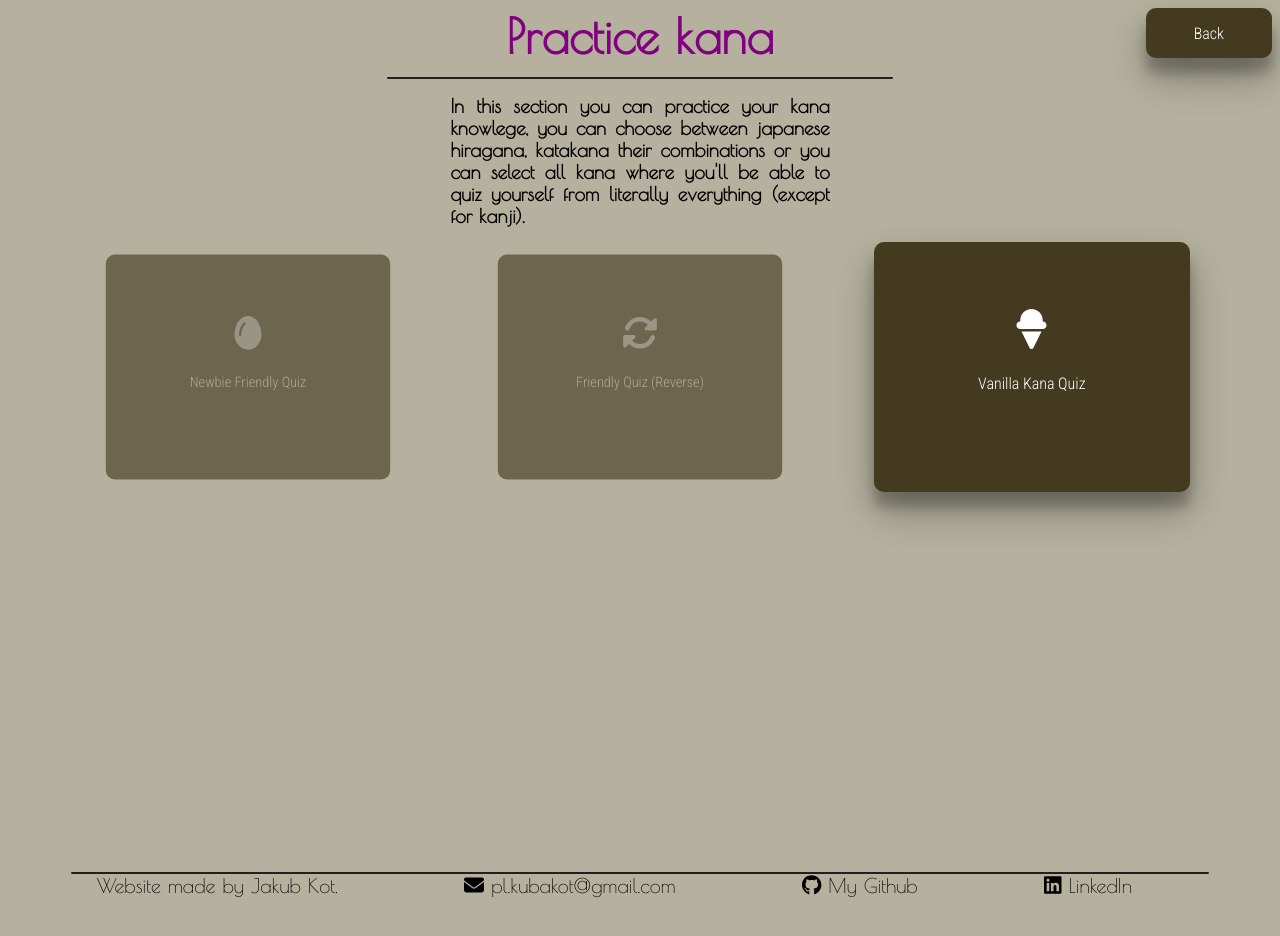
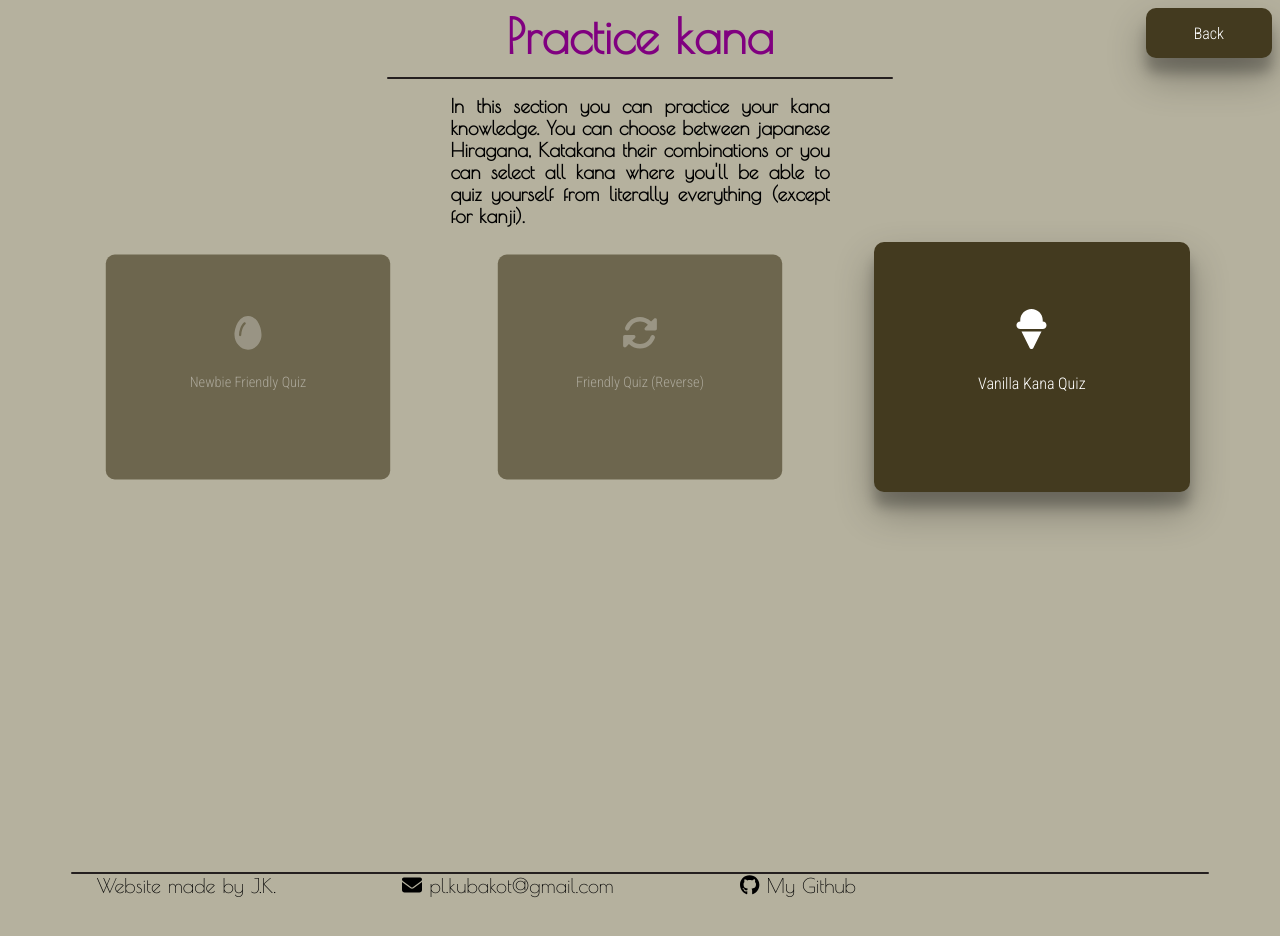
Before and after one commit to Domino123-dot/Japanese-Bingo, a Next.js app: page /kana/kana in a window 1280 px wide. Shown: the top 936 px of the page. Built offline with nearby package versions, Linux system fonts and the light colour scheme.

Commit message:
minor changes, push to dokku app

```diff
--- a/components/footer/footer.js
+++ b/components/footer/footer.js
@@ -10,7 +10,7 @@ const Footer = () => {
 
       <div className={styles.footer}>
       <Line color="#241f1f" margin="30% 5% 0 5%" />
-        <div className={styles.text}>Website made by Jakub Kot.</div>
+        <div className={styles.text}>Website made by J.K.</div>
         <div className={styles.icons}>
           <Icon link="mailto:pl.kubakot@Gmail.com" icon={faEnvelope}>
             {" "}
@@ -22,14 +22,7 @@ const Footer = () => {
             My Github
           </Icon>
         </div>
-        <div className={styles.icons}>
-          <Icon
-            link="https://www.linkedin.com/in/jakub-kot-337154112/"
-            icon={faLinkedin}
-          >
-            LinkedIn
-          </Icon>
-        </div>
+
       </div>
 
       <div className={styles.hiddenFooter}>
@@ -44,13 +37,8 @@ const Footer = () => {
         <div className={styles.icons}>
           <Icon link="https://github.com/Domino123-dot" icon={faGithub} />
         </div>
-        <div className={styles.icons}>
-          <Icon
-            link="https://www.linkedin.com/in/jakub-kot-337154112/"
-            icon={faLinkedin}
-          />
-        </div>
-        <div className={styles.text}>Made by J.Kot</div>
+
+        <div className={styles.text}>Made by J.K.</div>
       </div>
     </>
   );
--- a/pages/Both/both.module.scss
+++ b/pages/Both/both.module.scss
@@ -165,6 +165,7 @@
 }
 
 .buttonDsp {
+  display: inline-block;
   visibility: hidden;
 }
 
--- a/pages/index.js
+++ b/pages/index.js
@@ -18,7 +18,7 @@ export default function Home() {
           <div className={styles.desc}>
             <h2>
               Welcome on my Japanese quiz project! On this website you'll be
-              able to test your hiragana and Katakana knowlege! Feel free to
+              able to test your Hiragana and Katakana knowledge! Feel free to
               give me a feedback and have fun!
             </h2>
           </div>
@@ -32,7 +32,7 @@ export default function Home() {
             Kana Quiz Categories
           </Button>{" "}
           <br />
-          <Button isDisabled={true} href="/Katakana" style={styles.buttonDisabled}>
+          <Button isDisabled={true} href="/" style={styles.buttonDisabled}>
             <div className={styles.icon}>
               {" "}
               <Icon icon={faComments} />{" "}
--- a/pages/kana/kana.jsx
+++ b/pages/kana/kana.jsx
@@ -6,15 +6,14 @@ import Layout from "../../components/layout/layout";
 import Backbutton from "../../components/backButton/Backbutton";
 import Icon from "../../components/icon/icon";
 import { faEgg, faRotate, faIceCream } from "@fortawesome/free-solid-svg-icons";
-import { faCircleQuestion } from "@fortawesome/free-regular-svg-icons";
 const kana = () => {
   return (
     <>
       <Backbutton />
       <Layout>
         <Header title="Practice kana">
-          In this section you can practice your kana knowlege, you can choose
-          between japanese hiragana, katakana their combinations or you can
+          In this section you can practice your kana knowledge. You can choose
+          between japanese Hiragana, Katakana their combinations or you can
           select all kana where you'll be able to quiz yourself from literally
           everything (except for kanji).
         </Header>
```
